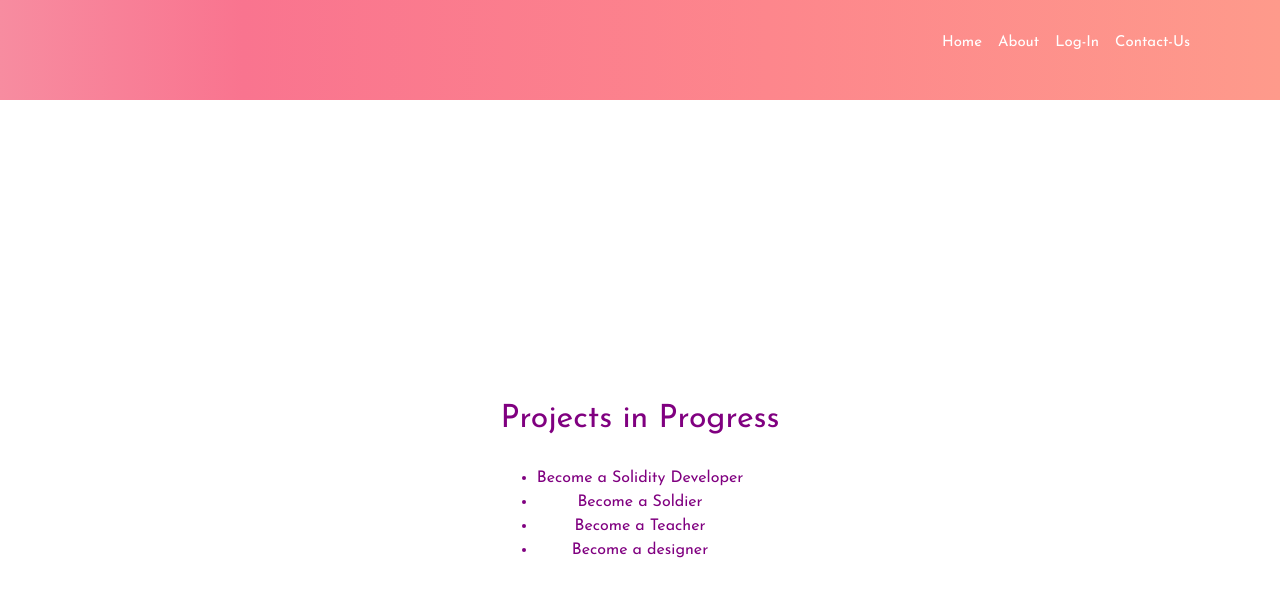
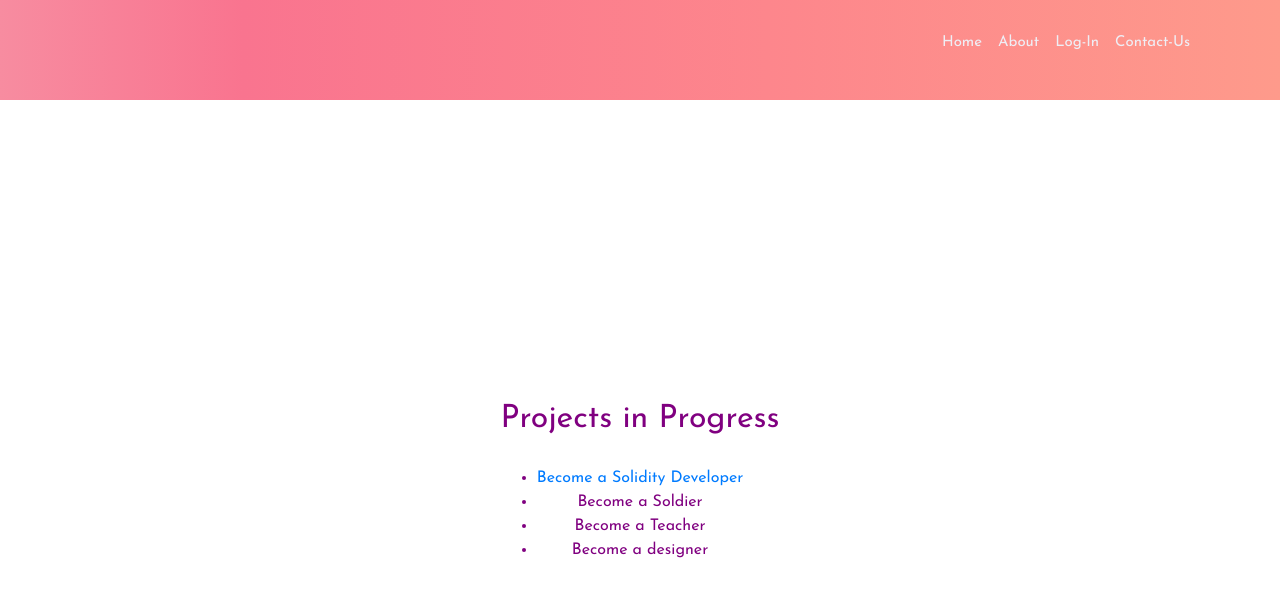
Before and after one commit to Muflih14/Muflih14, a React (Create React App) app: page /projects in a window 1280 px wide. Shown: the top 596 px of the page. Built offline with nearby package versions, Linux system fonts and the light colour scheme.

Commit message:
fixed warnings

```diff
--- a/src/components/LOGIN/Login.tsx
+++ b/src/components/LOGIN/Login.tsx
@@ -16,11 +16,11 @@ function LogIn() {
        <h2>Log IN</h2>
 
     <div className='buttons'>
-       <button className="button"><a onClick={() => navigate('/projects')}>CONNECT TO WALLET</a></button>
+       <button className="button"><a href="/projects">CONNECT TO WALLET</a></button>
        <Connect />
        <button className="button"><a href="https://bitcoin.org/en/choose-your-wallet">CREATE A WALLET</a></button>
     </div>
-
+    {/* onClick={() => navigate('/projects')} */}
     </div>
     </>
     );
--- a/src/components/LOGIN/connect.js
+++ b/src/components/LOGIN/connect.js
@@ -60,12 +60,12 @@ const Connect = () => {
         <>
 		<div className="connectWallet">
 			<button className="button" onClick={connectWalletHandler}>{connButtonText}</button><br/>
-			{/* <div className='accountDisplay'>
+			<div className='accountDisplay'>
 				<h5>Address: {defaultAccount}</h5>
 				<h5>Balance: {userBalance}</h5>
-			</div> */}
+			</div>
 		</div>
-        {/* <div>{errorMessage} </div> */}
+        <div>{errorMessage} </div>
         </>
 	);
 }
--- a/src/components/NavBar/NavBar.tsx
+++ b/src/components/NavBar/NavBar.tsx
@@ -11,10 +11,10 @@ function NavBar() {
          <header>
           <nav>
              <ul>
-                <li><a onClick={() => navigate('/')}>Home</a></li>
-                <li><a onClick={() => navigate('/about')}>About</a></li>
-                <li><a onClick={() => navigate('/login')}>Log-In</a></li>
-                <li><a onClick={() => navigate('/contactUs')}>Contact-Us</a></li>
+                <li><a href='/'>Home</a></li>
+                <li><a href = '/about'>About</a></li>
+                <li><a href='/login'>Log-In</a></li>
+                <li><a href='/contactUs'>Contact-Us</a></li>
             </ul>
             </nav>
          </header>
--- a/src/components/Projects/projects.tsx
+++ b/src/components/Projects/projects.tsx
@@ -16,7 +16,7 @@ function Projects() {
 
     <ul className='list'>
        {/* <button className="button"><a onClick={() => navigate('/todolist')}>CONNECT TO WALLET</a></button> */}
-        <li><a onClick={() => navigate('/todolist')}> Become a Solidity Developer</a></li>
+        <li><a href='/todoList'> Become a Solidity Developer</a></li>
         <li> Become a Soldier </li>
         <li> Become a Teacher</li>
         <li> Become a designer </li>
```
